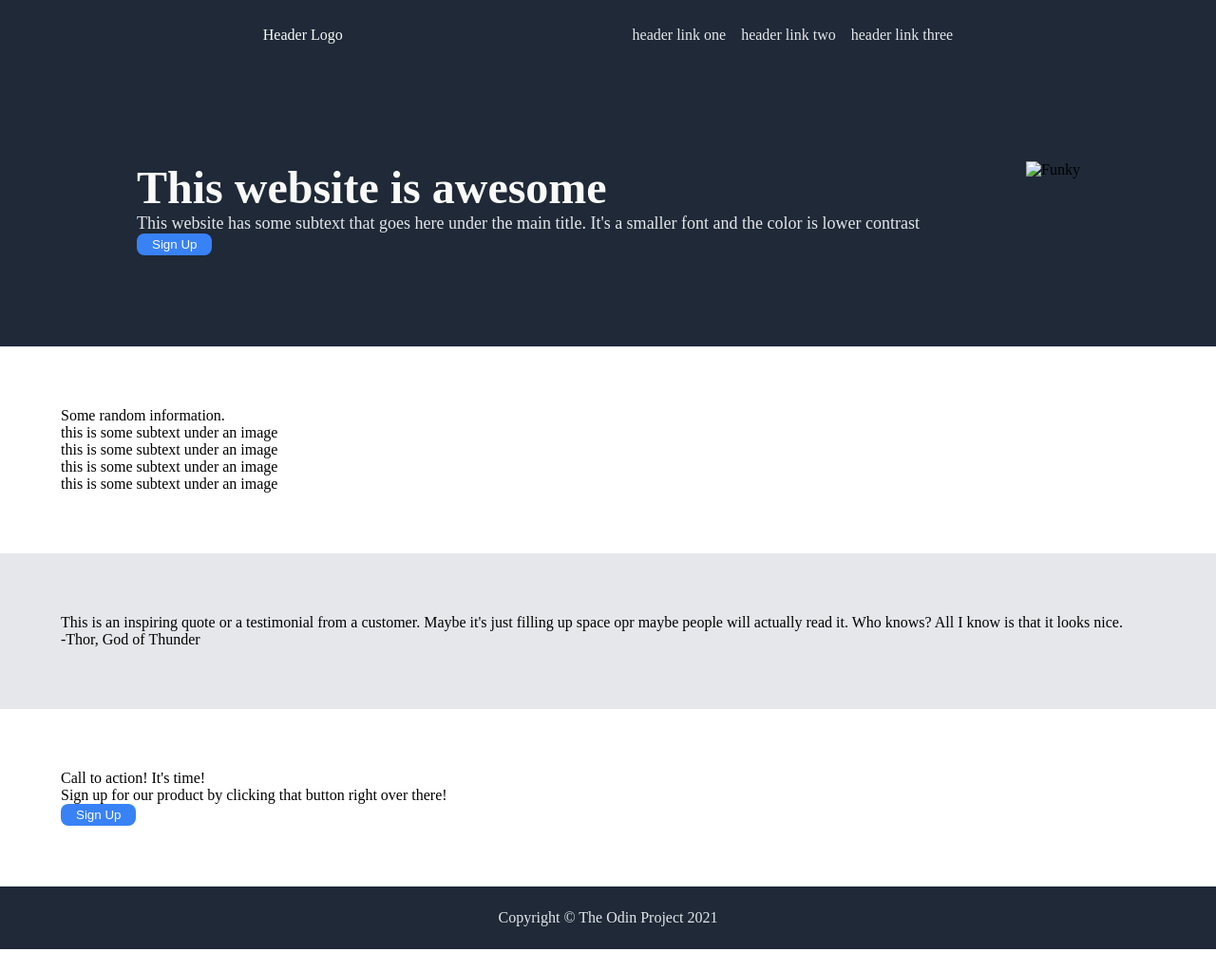
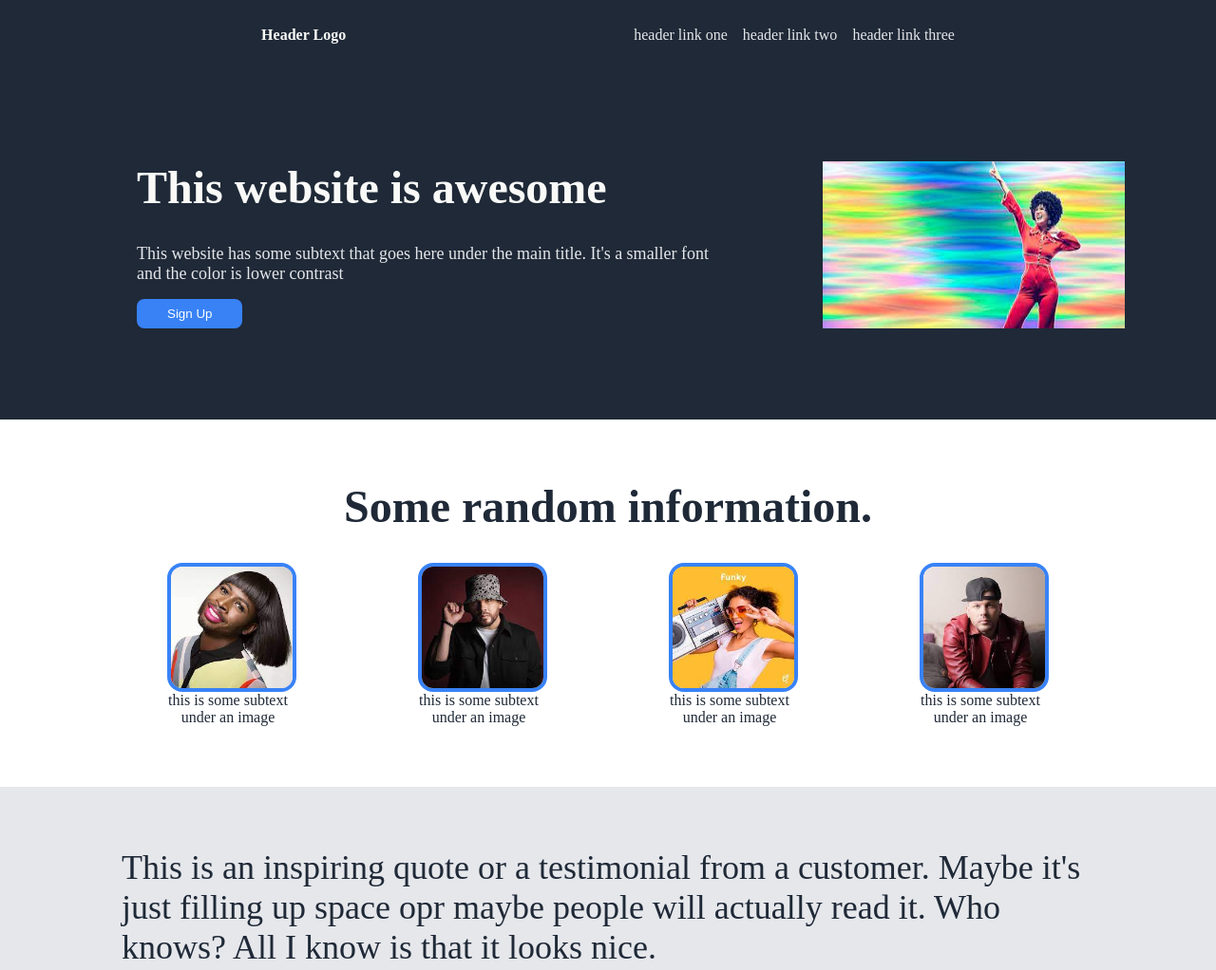
Before and after one commit to Entropygg/Landing-Page, a plain HTML site: page index.html in a window 1280 px wide. Shown: the top 1022 px of the page at 95% size. Before the commit the page ends 1000 px from the top, so only its background shows below. Drawn offline with Linux system fonts and the light colour scheme.

Commit message:
Project Finished

```diff
--- a/index.html
+++ b/index.html
@@ -22,7 +22,7 @@
         <div class="sales">
             <div class="title">This website is awesome</div>
             <div class="paragraph">This website has some subtext that goes here under the main title. It's a smaller font and the color is lower contrast</div>
-            <button>
+            <button id="top">
                 <a href="">Sign Up</a>
             </button>
         </div>
@@ -30,27 +30,30 @@
     </div>
     <div class="content2">
         <div class="title">Some random information.</div>
+        <div class="list">
             <div class="listset">
-            <div class="box"></div>
+                <div class="box"><img src="funky1.jpeg" alt="funky"></div>
                 <div class="paragraph">this is some subtext under an image</div>
             </div>
             <div class="listset">
-            <div class="box"></div>
+                <div class="box"><img src="funky2.jpeg" alt="funky"></div>
                 <div class="paragraph">this is some subtext under an image</div>
             </div>
             <div class="listset">
-            <div class="box"></div>
+                <div class="box"><img src="funky3.jpeg" alt="funky"></div>
                 <div class="paragraph">this is some subtext under an image</div>
             </div>
             <div class="listset">
-            <div class="box"></div>
+                <div class="box"><img src="funky4.jpeg" alt="funky"></div>
                 <div class="paragraph">this is some subtext under an image</div>
             </div>
-
+        </div>
     </div>
     <div class="content3">
+        <div id="paracontainer">
             <div class="paragraph">
                 This is an inspiring quote or a testimonial from a customer. Maybe it's just filling up space opr maybe people will actually read it. Who knows? All I know is that it looks nice.
+            </div>
         </div>
         <div class="quote">-Thor, God of Thunder</div>
     </div>
@@ -61,7 +64,7 @@
                     <div class="bold">Call to action! It's time!</div>
                     <div class="paragraph">Sign up for our product by clicking that button right over there!</div>
                 </div>
-                <button>
+                <button id="bottom">
                     <a href="">Sign Up</a>
                 </button>
             </div>
--- a/styles.css
+++ b/styles.css
@@ -1,5 +1,6 @@
 body {
     height: 100%;
+    min-width: 1000px;
     margin: 0;
     display: flex;
     flex-direction: column;
@@ -17,6 +18,7 @@ body {
 #logo {
     color: #F9FAF8;
     margin: 16px;
+    font-weight: 900;
 }
 
 .footer {
@@ -38,30 +40,121 @@ body {
     margin-right: 80px;
     margin-top: 32px;
     margin-bottom: 32px;
+    max-height: 246px;
 }
 
 .sales .title {
     color: #F9FAF8;
     font-size: 48px;
     font-weight: bolder;
+    text-align: left;
 }
 
 .sales .paragraph {
     color: #E5E7EB;
     font-size: 18px;
 }
+
+#top{
+    margin-top: 16px;
+}
+
 .content2 {
+    display: flex;
+    flex-direction: column;
     padding: 64px;
+
+}
+
+.title {
+    color: #1F2937;
+    font-size: 48px;
+    font-weight: bolder;
+    text-align: center;
+    margin-bottom: 32px;
+}
+
+ .list {
+    display: flex;
+    flex-direction: row;
+    justify-content: space-evenly;
+    gap: 16px;
+ }
+
+.box {
+    border: 4px solid #3882F6;
+    height: 128px;
+    width: 128px;
+    border-radius: 16px;
+}
+
+.box img {
+    margin: 0;
+    height: 128px;
+    width: 128px;
+    border-radius: 12px;
+    max-height: fit-content;
+}
+
+.listset .paragraph {
+    max-width: 128px;
+    text-align: center;
+    color:#1F2937;
 }
 
 .content3 {
+    display: flex;
+    flex-direction: column;
     padding: 64px;
     background-color: #E5E7EB;
+    align-items: center;
+}
 
+.content3 .paragraph {
+    color: #1F2937;
+    font-size: 36px;
+    margin-left: 64px;
+    margin-right: 64px;
+    max-width: 1048px;
+}
+
+.content3 .quote {
+    color: #1F2937;
+    font-weight: bolder;
+    font-size: 24px;
+    text-align: right;
+    margin-top: 8px;
+    margin-left: 64px;
+    margin-right: 64px;
+    width: 100%;
 }
 
 .content4 {
     padding: 64px;
+}
+
+.subcontent1 {
+    background-color:#3882F6;
+    color: #E5E7EB;
+    border-radius: 8px;
+    padding-top: 32px;
+    padding-bottom: 32px;
+    margin-left: 128px;
+    margin-right: 128px;
+}
+
+.subcontent2 {
+    display: flex;
+    justify-content: space-evenly;
+}
+
+.bold {
+    font-size: 24px;
+    font-weight: bolder;
+}
+
+#bottom {
+    border: 2px solid #F9FAF8;
 }
 
 ul {
@@ -83,14 +176,15 @@ a {
 button {
     background-color: #3882F6;
     color: white;
-    padding-top: 4px;
-    padding-bottom: 4px;
-    padding-left: 16px;
-    padding-right: 16px;
+    padding-top: 8px;
+    padding-bottom: 8px;
+    padding-left: 32px;
+    padding-right: 32px;
     border-radius: 8px;
     border: none;
 }
 
 img {
     margin: 32px;
+    max-height: 246px;
 }
```
Also changed, not shown: funky.jpeg (added), funky1.jpeg (added), funky2.jpeg (added), funky3.jpeg (added), funky4.jpeg (added). Lines whose indentation alone changed are shown as unchanged.
